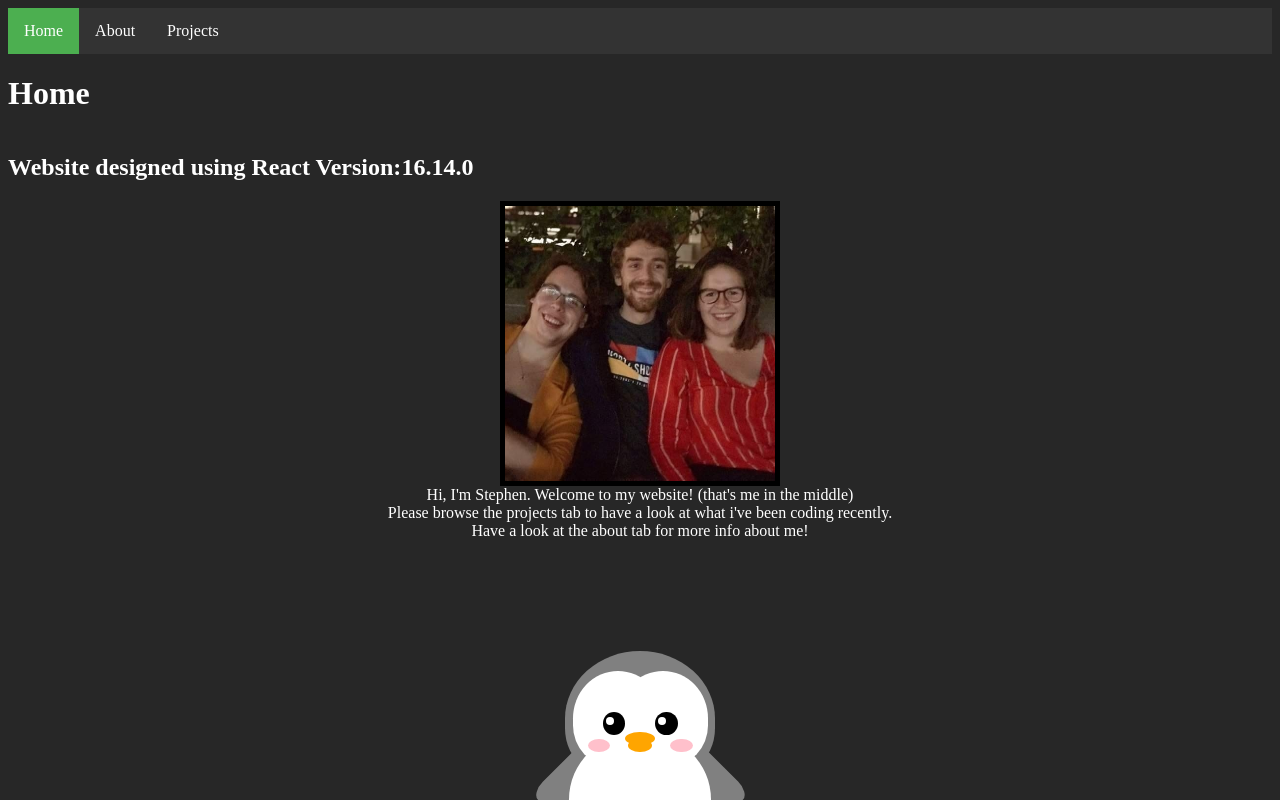
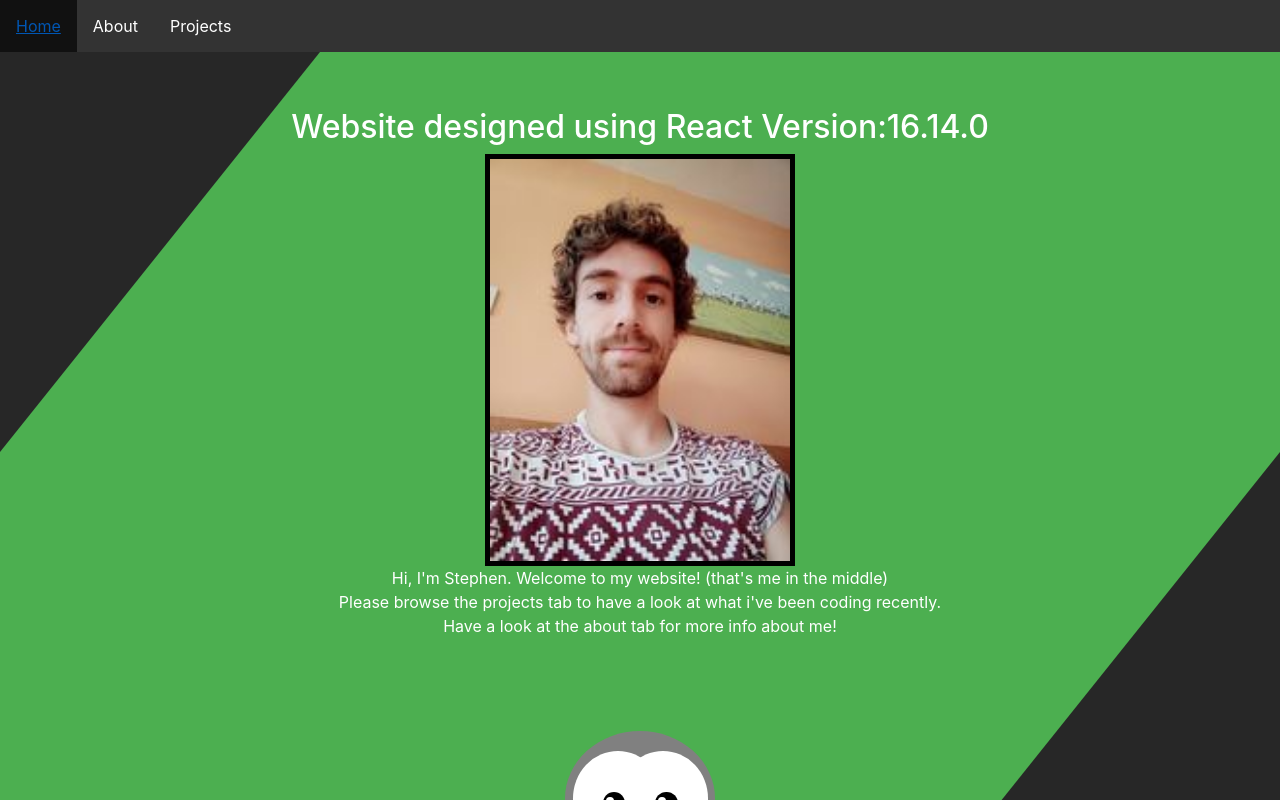
Before and after one commit to Stan-Sasquatch/stephen-portfolio, a React (Create React App) app: page / in a window 1280 px wide. Shown: the top 800 px of the page. Built offline with nearby package versions, Linux system fonts and the light colour scheme; the HTML template or start-up script is replaced by a standard one.

Commit message:
bootstrap, css

```diff
--- a/public/index.html
+++ b/public/index.html
@@ -8,6 +8,7 @@
   <meta name="theme-color" content="#000000" />
   <meta name="description" content="Web site created using create-react-app" />
   <link rel="apple-touch-icon" href="%PUBLIC_URL%/logo192.png" />
+  <link rel="stylesheet" href="https://stackpath.bootstrapcdn.com/bootstrap/4.1.3/css/bootstrap.min.css">
   <!--
       manifest.json provides metadata used when your web app is installed on a
       user's mobile device or desktop. See https://developers.google.com/web/fundamentals/web-app-manifest/
--- a/src/CSS/HomePage.css
+++ b/src/CSS/HomePage.css
@@ -1,27 +1,17 @@
-.flex-container-1{
-  display:flex;
-  flex-direction: column;
-  margin:auto;
 
+.background{
+
+  height :100%;
+  width:100%;
+  background-color: #4CAF50;
+  clip-path: polygon(25% 0%, 100% 0, 100% 50%, 75% 100%, 0 100%, 0% 50%);
+  position:absolute;
+  z-index: -1;
 }
-.flex-container-2{
-  display: flex;
-
-  flex-direction: column;
-  justify-content: center;
-
-
-}
-h1{color:white;}
 img.profile-pic {
 
   margin:auto;
     border:5px solid black;
-   height: 275px;
-   width: 270px;
+   height: 412px;
+   width: 310px;
   }
-
-  .homePageParagraph{
-   margin:auto;
-    text-align: center
-  }
--- a/src/Components/HomePage.js
+++ b/src/Components/HomePage.js
@@ -1,17 +1,17 @@
 import React from "react";
-import Profile_Pic from '../Utils/Profile_Pic.jpg'
+import Profile_Pic from '../Utils/Profile_Pic2.jpg'
 import '../CSS/HomePage.css';
 import PenguinPage from './PenguinPage';
 const HomePage = () => {
 
 
 
-    return (<div><div className="flex-container-1"><h1>Home</h1>
-        <h2>Website designed using React Version:{React.version}</h2></div>
-        <div className="flex-container-2">
-            <img className="profile-pic" src={Profile_Pic} alt="Stephen and two friends" />
+    return (<div className="background"><h1>Home</h1>
+        <h2 className="text-center">Website designed using React Version:{React.version}</h2>
+        <div className="text-center container-fluid">
+            <img className="profile-pic img-responsive" src={Profile_Pic} alt="Stephen at home" />
 
-            <div className="homePageParagraph">
+            <div >
 
 
                 Hi, I'm Stephen. Welcome to my website! (that's me in the middle)
@@ -19,10 +19,10 @@ const HomePage = () => {
                 Please browse the projects tab to have a look at what i've been coding recently.
                 <br />
                 Have a look at the about tab for more info about me!
+                <PenguinPage />
+            </div>
 
-        </div>
 
-            <PenguinPage />
 
         </div></div>);
 }
--- a/src/Components/PenguinPage.js
+++ b/src/Components/PenguinPage.js
@@ -3,14 +3,14 @@ import '../CSS/PenguinPage.css';
 const PenguinPage = () => {
 
     const [colourSchemeState, setcolourScheme] = useState("penguin-one");
-
-    return (<div className="container-one"><Penguin colourScheme={colourSchemeState} />
-        <button onClick={() => setcolourScheme(colourSchemeState == "penguin-one" ? "penguin-two" : "penguin-one")}>change my colour!</button> </div>);
+    const penguinClick = () => setcolourScheme(colourSchemeState == "penguin-one" ? "penguin-two" : "penguin-one")
+    return (<div><Penguin penguinClick={penguinClick} colourScheme={colourSchemeState} />
+    </div>);
 }
 
 const Penguin = (props) => {
 
-    return (<div ><div className={"penguin " + props.colourScheme}>
+    return (<div ><div onClick={props.penguinClick} className={"penguin " + props.colourScheme}>
 
         <div className="penguin-bottom">
             <div className="right-hand"></div>
```
Also changed, not shown: src/Utils/Profile_Pic2.jpg (added), 1 other file (tests, documents, lock files or other folders).
